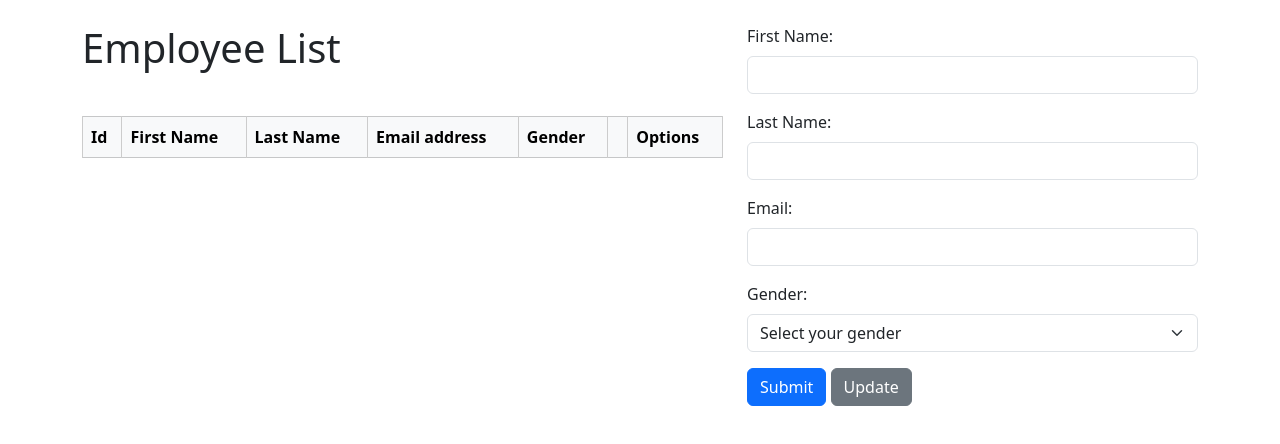
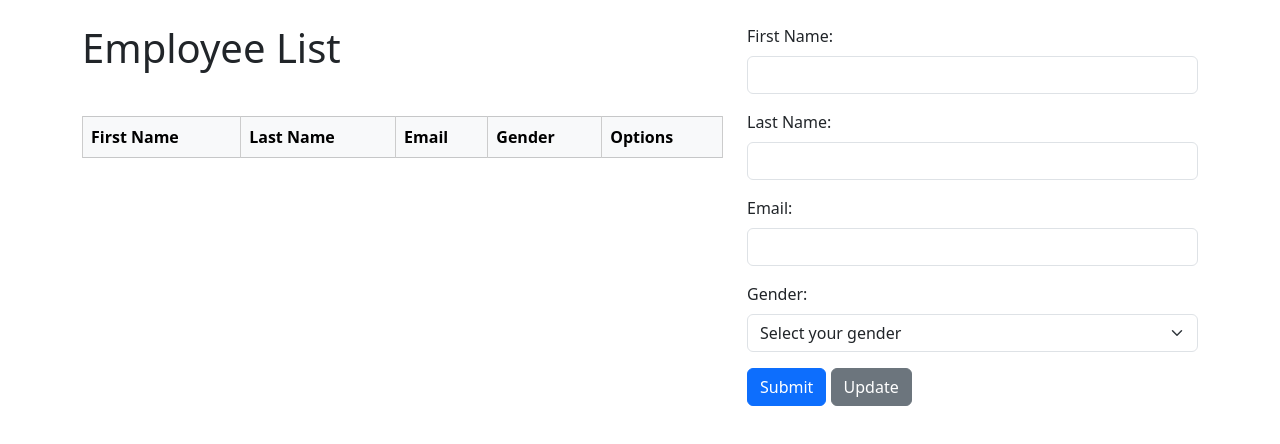
Before and after one commit to Haruuu-054/reviewer_finals_deployment, a website: page index.html in a window 1280 px wide. Drawn offline with nearby package versions, Linux system fonts and the light colour scheme; no server answers.

Commit message:
Update index.html

```diff
--- a/index.html
+++ b/index.html
@@ -32,11 +32,10 @@
               <thead class="table-light">
                 <!-- Table headers -->
                 <tr>
-                  <th>Id</th>
                   <th>First Name</th>
                   <th>Last Name</th>
-                  <th>Email address</th>
-                  <th>Gender<th>
+                  <th>Email</th>
+                  <th>Gender</th>
                   <th>Options</th>
                 </tr>
               </thead>
```
